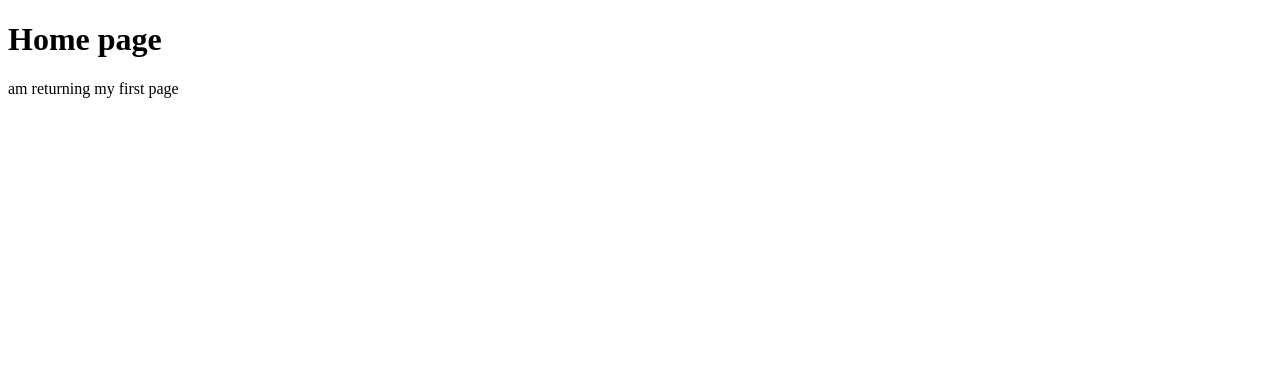
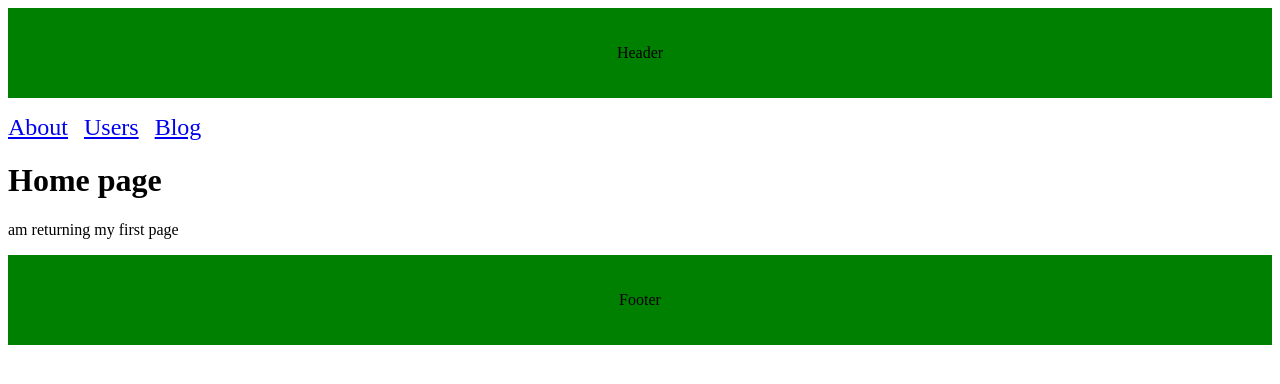
Before and after one commit to HildeNancy25/NextJs, a Next.js app in the folder nxt-sample-app/: page / in a window 1280 px wide. Shown: the top 384 px of the page. Built offline with nearby package versions, Linux system fonts and the light colour scheme.

Commit message:
Layouts - header & footer

```diff
--- a/nxt-sample-app/src/app/layout.js
+++ b/nxt-sample-app/src/app/layout.js
@@ -6,7 +6,17 @@ export const metadata = {
 export default function RootLayout({ children }) {
   return (
     <html lang="en">
-      <body>{children}</body>
+      <body>
+        <header style={{background:'green', padding:'20px', textAlign:'center'}}>
+          <p>
+            Header
+          </p>
+        </header>
+        {children}
+        <footer style={{background:'green', padding:'20px', textAlign:'center'}}>
+          <p>Footer</p>
+        </footer>
+      </body>
     </html>
   )
 }
--- a/nxt-sample-app/src/app/page.js
+++ b/nxt-sample-app/src/app/page.js
@@ -1,5 +1,13 @@
 export default function Home(){
     return <>
+    <div
+     style={{
+        paddingTop:'1rem', color:'blue', fontSize:'1.5rem'
+        }}>
+        <a style={{paddingRight:'1rem'}} href="/about">About</a>
+        <a style={{paddingRight:'1rem'}} href="/user">Users</a>
+        <a href="/blog">Blog</a>
+    </div>
     <h1>Home page</h1>
     <p>am returning my first page</p>
     </>
```
